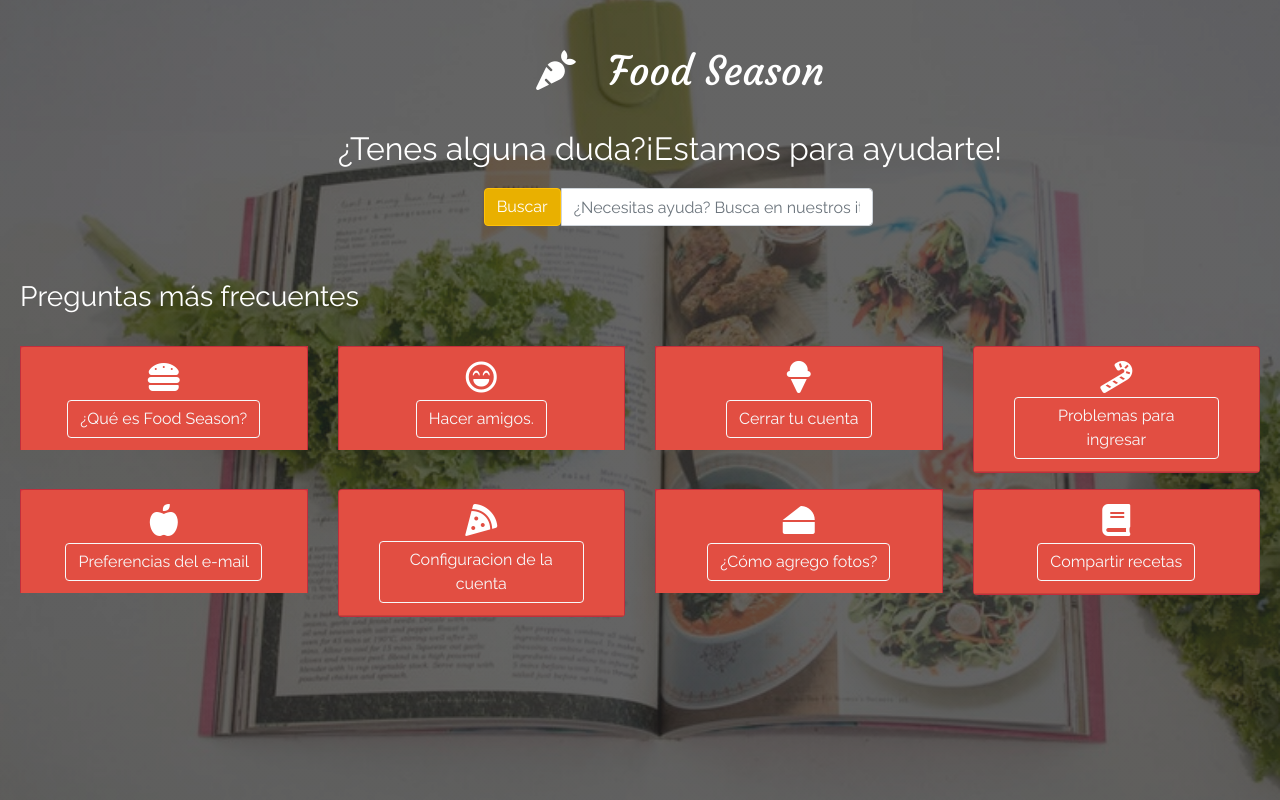
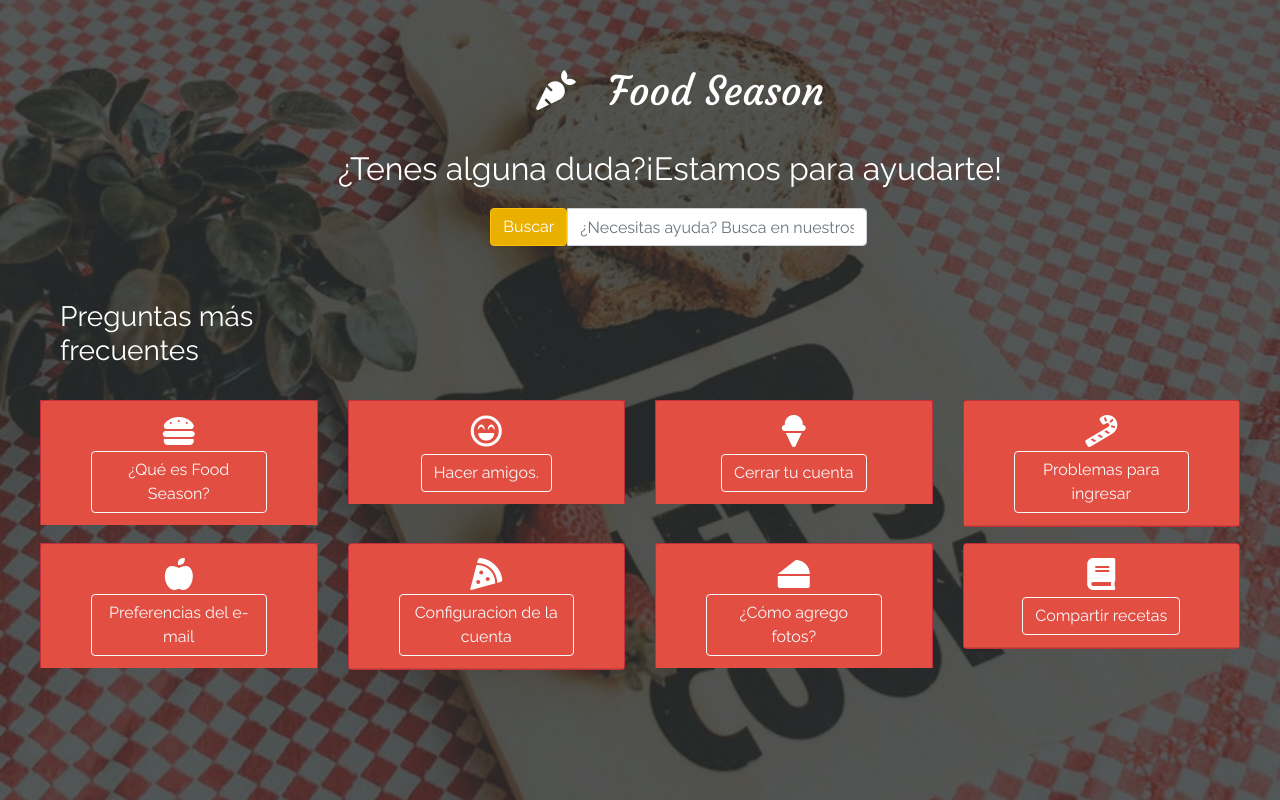
Before and after one commit to nazarenads/foodseason, a PHP site: page /dhfaq.html in a window 1280 px wide; the page is wider, and only the part inside the window is pictured. Run offline with PHP 8.4, Linux system fonts and the light colour scheme; some libraries are stand-ins or nearby versions.

Commit message:
estilo faq final

```diff
--- a/css/estilofaq.css
+++ b/css/estilofaq.css
@@ -5,13 +5,19 @@
 body{
   margin: 0;
   padding: 0;
-  font-family: sans-serif;
-  background: linear-gradient(rgba(34, 34, 34, 0.7), rgba(34, 34, 34, 0.7)), url(../img/book.jpg) no-repeat center center fixed;
-  height: 100%;
-  width: 100%;
-  position: relative;
+  background: linear-gradient(rgba(34, 34, 34, 0.7), rgba(34, 34, 34, 0.7)), url(img/cook.jpg) no-repeat center center fixed;
   background-size: cover;
   font-family: 'Raleway', sans-serif;
+  overflow-x: hidden;
+}
+
+.inicio{
+  color:white;
+  margin:20px;
+}
+
+a{
+  text-decoration: none;
 }
 
 h1{
@@ -19,15 +25,48 @@ h1{
   font-style:strong;
   text-align: center;
   font-family:'Courgette', cursive;
+  margin: 40px;
 }
 
 h2{
   color:white;
-  margin:20px;
+  margin:30px;
   text-align:center;
-  font-family: 'Raleway', sans-serif;
 }
+
+.input-group{
+  display: flex;
+  justify-content: center;
+}
+
+.btn-warning{
+  color:white;
+  background-color: #E9B000;
+}
+
+.preguntas{
+  padding-left:20px;
+  padding-right:20px;
+}
+
+h3{
+  color:white;
+  padding-left:20px;
+  margin: 20px;
+}
+
 .ayuda{
   color: white;
-  width: 100%;
 }
+
+.card-header{
+  background-color: #E24E42;
+}
+
+.card-body{
+  background-color: #EB6E80;
+}
+
+button{
+  background-color: #E24E42;
+}
```
